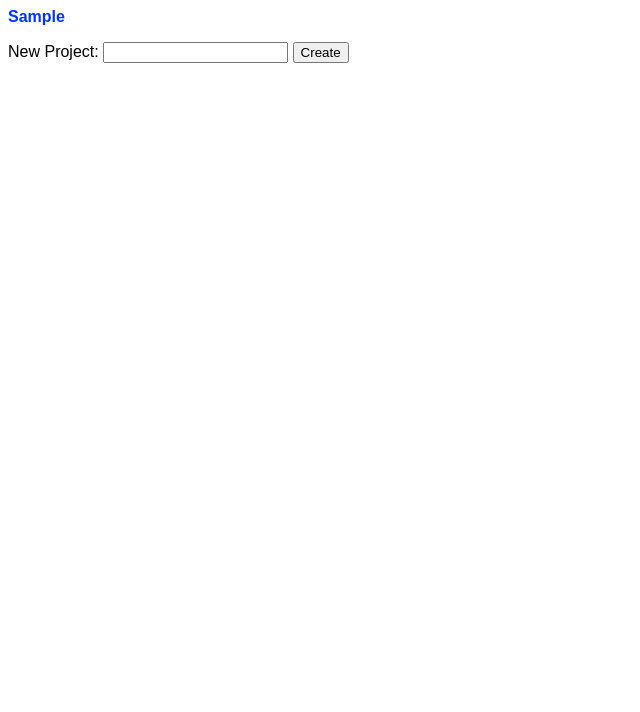
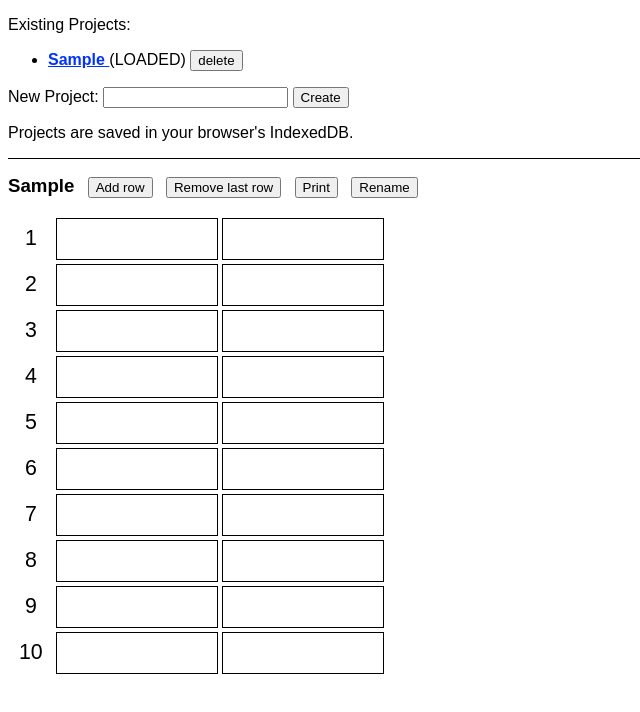
Before and after one commit to bp2008/CircuitBreakerPlanner, a Vue app in the folder CircuitBreakerPlanner/: page / in a window 1280 px wide. Both pictures are taken after typing "Sample" into the empty fields and a click on the button "Create". Shown: the top 712 px of the page, without its empty margins (0-640 px from the left). Built offline with nearby package versions, Linux system fonts and the light colour scheme.

Commit message:
Improved project management. Added early code for drag and drop.

```diff
--- a/CircuitBreakerPlanner/src/App.vue
+++ b/CircuitBreakerPlanner/src/App.vue
@@ -1,24 +1,30 @@
 <template>
 	<div id="app">
-		<ProjectSelector :projectNames="projectNames" :currentProjectName="currentProject ? currentProject.name : null" @projectload="onProjectLoad"></ProjectSelector>
+		<ProjectSelector :projectNames="projectNames"
+						 :currentProjectName="currentProject ? currentProject.name : null"
+						 @projectload="onProjectLoad"
+						 @projectdelete="onProjectDelete"></ProjectSelector>
 		<div class="panel" v-if="currentProject">
-			<div class="loadedProjectName">{{currentProject.name}}</div>
+			<div class="panelTitleBar">
+				<span class="loadedProjectName">{{currentProject.name}}</span>
+				<input type="button" value="Add row" @click="addRow" />
+				<input type="button" value="Remove last row" @click="removeRow" />
+				<input type="button" value="Print" @click="print" />
+				<input type="button" value="Rename" @click="renameStart" :disabled="isRenaming" />
+				<label v-if="isRenaming">New name: <input type="text" v-model="newName" /></label>
+				<input v-if="isRenaming" type="button" value="save" @click="renameFinish" />
+			</div>
 			<div v-for="(row, index) in currentProject.rows" :key="index" class="breakerRow">
 				<div class="rowNumber">{{index + 1}}</div>
-				<Breaker class="leftBreaker" :breaker="row.left" :rowNumber="index+1" side="left"></Breaker>
-				<Breaker class="rightBreaker" :breaker="row.right" :rowNumber="index+1" side="right"></Breaker>
+				<Breaker class="leftBreaker" :breaker="row.left" :rowNumber="index+1" side="left" @onMove="onBreakerMove" />
+				<Breaker class="rightBreaker" :breaker="row.right" :rowNumber="index+1" side="right" @onMove="onBreakerMove" />
 			</div>
-			<br />
-			<br />
-			<input type="button" value="Add row to panel" @click="addRow" />
-			<br />
-			<br />
-			<input type="button" value="Remove last row from panel" @click="removeRow" />
 		</div>
 	</div>
 </template>
 
 <script>
+	/* eslint no-mixed-spaces-and-tabs: 0*/
 	import ProjectSelector from './components/ProjectSelector.vue';
 	import Breaker from './components/Breaker.vue';
 	import localforage from 'localforage';
@@ -29,7 +35,9 @@
 		{
 			return {
 				projectNames: [],
-				currentProject: null
+				currentProject: null,
+				isRenaming: false,
+				newName: ""
 			};
 		},
 		created()
@@ -38,7 +46,7 @@
 			localforage.getItem('circuitBreakerPlannerProjectNames').then(value =>
 			{
 				if (value)
-					this.projectNames = JSON.parse(value);
+					this.projectNames = value;
 			});
 			localforage.getItem('circuitBreakerPlannerCurrentProjectName').then(value =>
 			{
@@ -55,18 +63,31 @@
 					{
 						if (value)
 						{
-							let loadedProject = JSON.parse(value);
+							let loadedProject = value;
 							loadedProject.name = projectName;
 							this.currentProject = loadedProject;
 						}
 						else
 						{
 							let newProject = { name: projectName, rows: [] };
-							while (newProject.length < 10)
+							while (newProject.rows.length < 10)
 								newProject.rows.push(this.newRow());
 							this.currentProject = newProject;
 						}
 					});
+			},
+			onProjectDelete(projectName)
+			{
+				this.currentProject = null;
+				localforage.removeItem('circuitBreakerPlannerProject_' + projectName);
+				for (let i = 0; i < this.projectNames.length; i++)
+				{
+					if (this.projectNames[i] === projectName)
+					{
+						this.projectNames.splice(i, 1);
+						i--;
+					}
+				}
 			},
 			addRow()
 			{
@@ -80,11 +101,81 @@
 					let lastRow = this.currentProject.rows[idx];
 					if (!lastRow.text && !lastRow.amps && !lastRow.averageWatts)
 						this.currentProject.rows.splice(idx, 1);
+					else
+						alert("Bottom row must be empty in order to remove it.");
 				}
+			},
+			print()
+			{
+				window.print();
 			},
 			newRow()
 			{
-				return { left: { text: "", amps: 0, averageWatts: 0 }, right: { text: "", amps: 0, averageWatts: 0 } }
+				return { left: this.newBreaker(), right: this.newBreaker() }
+			},
+			newBreaker()
+			{
+				return { text: "", amps: 0, averageWatts: 0 };
+			},
+			compareBreakers(a, b)
+			{
+				if (a.text < b.text)
+					return -1;
+				else if (a.text > b.text)
+					return 1;
+				if (a.amps < b.amps)
+					return -1;
+				else if (a.amps > b.amps)
+					return 1;
+				if (a.averageWatts < b.averageWatts)
+					return -1;
+				else if (a.averageWatts > b.averageWatts)
+					return 1;
+				return 0;
+			},
+			renameStart()
+			{
+				this.newName = this.currentProject.name;
+				this.isRenaming = true;
+			},
+			renameFinish()
+			{
+				let project = this.currentProject;
+				let oldName = project.name;
+				let newName = this.newName;
+				this.newName = "";
+				this.isRenaming = false;
+				if (oldName !== newName)
+				{
+					this.onProjectDelete(oldName);
+					this.projectNames.push(newName);
+					this.projectNames.sort();
+					project.name = newName;
+					this.currentProject = project;
+				}
+			},
+			onBreakerMove(args)
+			{
+				console.log("onBreakerMove", args);
+				if (this.compareBreakers(args.src, args.dst) === 0)
+				{
+					console.log("Move had no effect.");
+					return;
+				}
+				for (let i = 0; i < this.currentProject.rows.length; i++)
+				{
+					let row = this.currentProject.rows[i];
+
+					if (this.compareBreakers(row.left, args.src) === 0)
+						row.left = args.dst;
+					else if (this.compareBreakers(row.left, args.dst) === 0)
+						row.left = args.src;
+
+					if (this.compareBreakers(row.right, args.src) === 0)
+						row.right = args.dst;
+					else if (this.compareBreakers(row.right, args.dst) === 0)
+						row.right = args.src;
+				}
 			}
 		},
 		watch:
@@ -94,18 +185,23 @@
 				handler()
 				{
 					if (this.projectNames)
-						localforage.setItem('circuitBreakerPlannerProjectNames', JSON.stringify(this.projectNames));
+						localforage.setItem('circuitBreakerPlannerProjectNames', this.projectNames);
 				}
 			},
 			currentProject: {
 				deep: true,
 				handler()
 				{
-					console.log("Change detected in ", this.currentProject);
 					if (this.currentProject)
 					{
+						console.log("currentProject is ", this.currentProject.name);
 						localforage.setItem('circuitBreakerPlannerCurrentProjectName', this.currentProject.name);
-						localforage.setItem('circuitBreakerPlannerProject_' + this.currentProject.name, JSON.stringify(this.currentProject));
+						localforage.setItem('circuitBreakerPlannerProject_' + this.currentProject.name, this.currentProject);
+					}
+					else
+					{
+						console.log("currentProject is ", this.currentProject);
+						localforage.removeItem('circuitBreakerPlannerCurrentProjectName');
 					}
 				}
 			}
@@ -126,6 +222,23 @@
 		border-top: 1px solid black;
 	}
 
+	.panelTitleBar
+	{
+		display: flex;
+		flex-wrap: wrap;
+		align-items: baseline;
+	}
+
+		.panelTitleBar > *
+		{
+			margin-left: 1em;
+		}
+
+			.panelTitleBar > *:first-child
+			{
+				margin-left: 0px;
+			}
+
 	.loadedProjectName
 	{
 		font-size: 14pt;
@@ -143,6 +256,23 @@
 	{
 		font-size: 16pt;
 		margin-left: 0.25em;
-		margin-right: 0.5em;
+		margin-right: 0.25em;
+		min-width: 35px;
+		text-align: center;
+	}
+
+	@media print
+	{
+		.panel
+		{
+			margin-top: 0px;
+			padding-top: 0px;
+			border: none;
+		}
+
+		.panelTitleBar
+		{
+			display: none;
+		}
 	}
 </style>
--- a/CircuitBreakerPlanner/src/components/Breaker.vue
+++ b/CircuitBreakerPlanner/src/components/Breaker.vue
@@ -1,5 +1,8 @@
 <template>
-	<div class="breaker">
+	<div class="breaker" draggable="true"
+		 @dragstart="onDragStart"
+		 @dragover="onDragOver"
+		 @drop="onDrop">
 		<div v-if="editing" class="editing">
 			<textarea class="breakerTextArea" v-model="breaker.text"></textarea>
 		</div>
@@ -10,6 +13,7 @@
 </template>
 
 <script>
+	/* eslint no-mixed-spaces-and-tabs: 0*/
 	export default {
 		components: {},
 		props: {
@@ -39,6 +43,33 @@
 		},
 		methods:
 		{
+			getData()
+			{
+				return {
+					breaker: this.breaker,
+					rowNumber: this.rowNumber,
+					side: this.side
+				};
+			},
+			onDragStart(e)
+			{
+				e.dataTransfer.setData("text/plain", JSON.stringify(this.getData()));
+				e.dataTransfer.dropEffect = "move";
+				//console.log();
+			},
+			onDragOver(e)
+			{
+				e.preventDefault();
+				e.dataTransfer.dropEffect = "move";
+			},
+			onDrop(e)
+			{
+				e.preventDefault();
+				let srcBreaker = JSON.parse(e.dataTransfer.getData("text/plain"));
+				this.$emit("onMove", {
+					src: srcBreaker, dst: this.getData()
+				});
+			}
 		}
 	};
 </script>
--- a/CircuitBreakerPlanner/src/components/ProjectSelector.vue
+++ b/CircuitBreakerPlanner/src/components/ProjectSelector.vue
@@ -1,11 +1,21 @@
 <template>
 	<div class="projectSelector">
-		<div class="projectList">
-			<div v-for="projectName in projectNames" :key="projectName" class="projectLink" role="button" tabindex="0" @click="loadProject(projectName)">{{projectName}}<span v-if="projectName === currentProjectName"> - LOADED</span></div>
-		</div>
+		<p v-if="projectNames.length > 0">Existing Projects:</p>
+		<ul class="projectList">
+			<li v-for="projectName in projectNames" :key="projectName">
+				<a class="projectName" role="button" tabindex="0" @click="loadProject(projectName)">
+					{{projectName}}
+				</a>
+				<span v-if="projectName === currentProjectName">
+					(LOADED)
+					<input type="button" value="delete" @click="deleteMe" />
+				</span>
+			</li>
+		</ul>
 		<div class="newProject">
 			<label>New Project: <input type="text" v-model="newProjectName" /></label> <input type="button" @click="createNewProject" value="Create" />
 		</div>
+		<p>Projects are saved in your browser's IndexedDB.</p>
 	</div>
 </template>
 <script>
@@ -32,11 +42,20 @@
 			createNewProject()
 			{
 				this.projectNames.push(this.newProjectName);
+				this.projectNames.sort();
+				this.loadProject(this.newProjectName);
 				this.newProjectName = "";
 			},
 			loadProject(projectName)
 			{
 				this.$emit("projectload", projectName);
+			},
+			deleteMe()
+			{
+				if (confirm("Confirm you wish to delete \"" + this.currentProjectName + "\"."))
+				{
+					this.$emit("projectdelete", this.currentProjectName);
+				}
 			}
 		}
 	};
@@ -47,23 +66,19 @@
 		margin-bottom: 1em;
 	}
 
-	.projectList
+	.projectName
 	{
-		display: flex;
-		flex-direction: column;
 		color: #0033FF;
 		font-weight: bold;
-	}
-
-	.projectLink
-	{
-		margin-bottom: 1em;
-		border-bottom: 1px solid #AAAAAA;
+		text-decoration: underline;
 		cursor: pointer;
 	}
 
-		.projectLink:last-child
+	@media print
+	{
+		.projectSelector
 		{
-			border-bottom: none;
+			display: none;
 		}
+	}
 </style>
```
Also changed, not shown: 11 other files (tests, documents, lock files or other folders).
